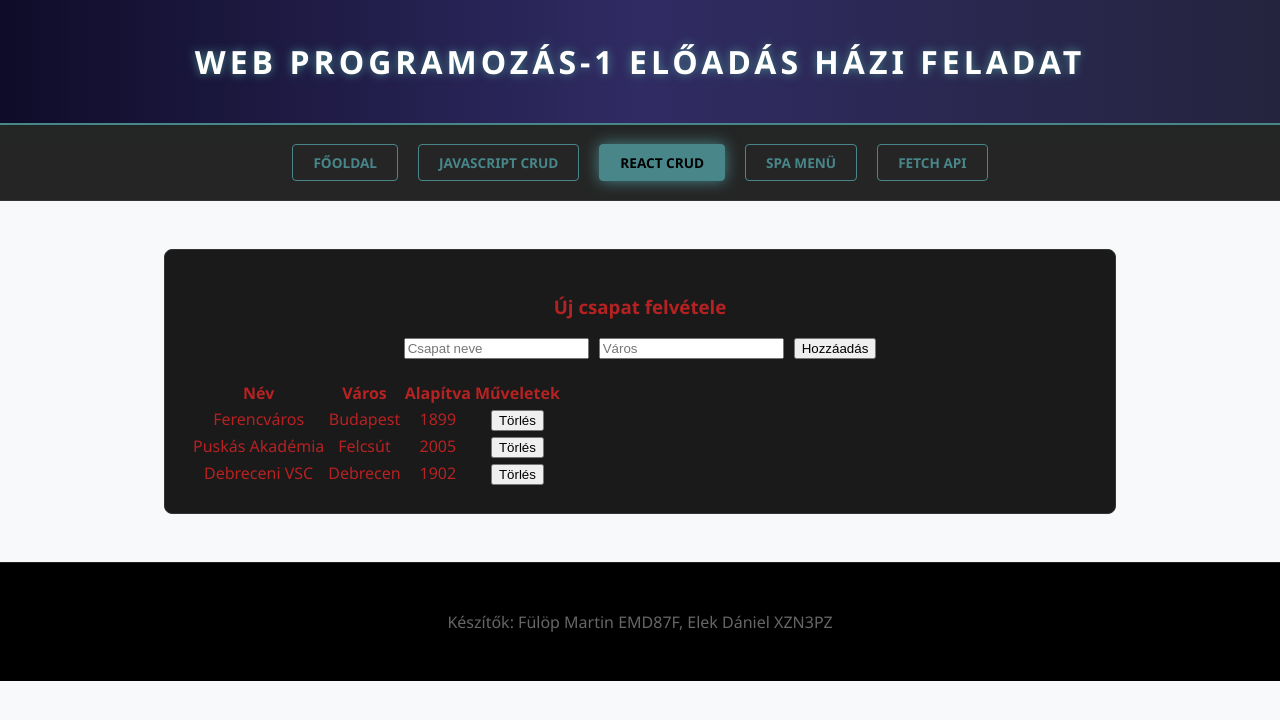
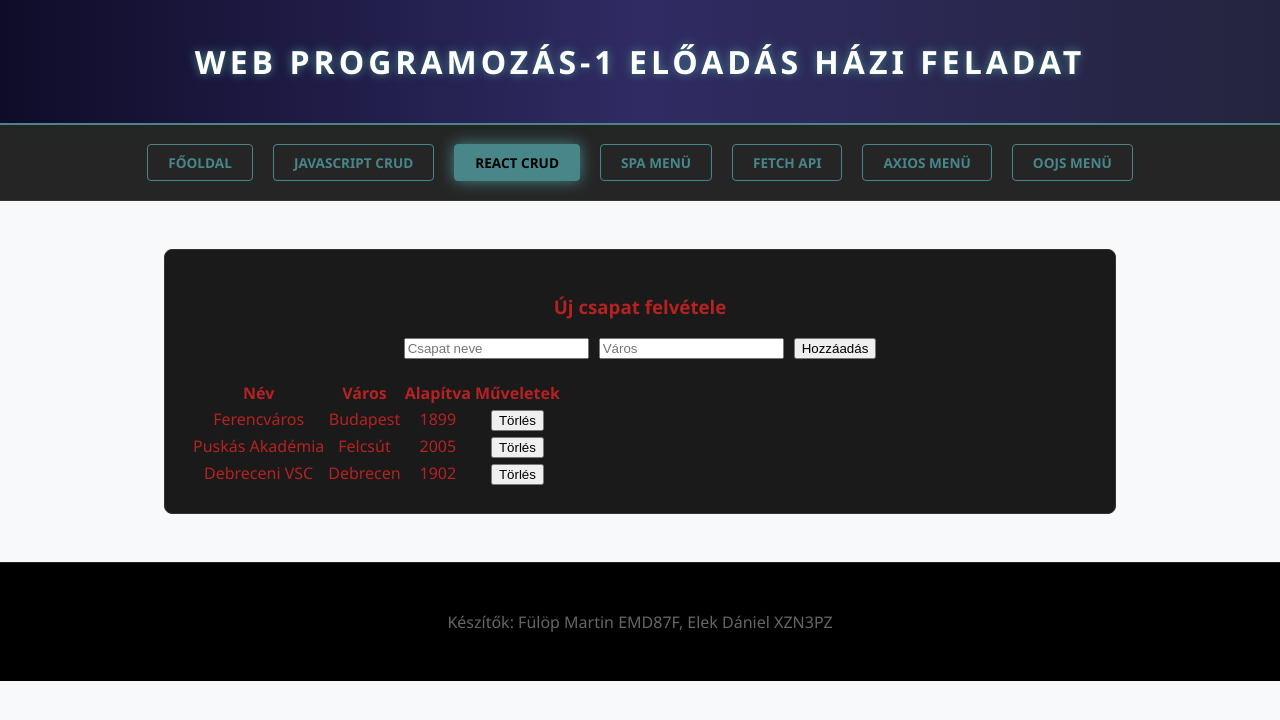
Before and after one commit to elekdaniel67/WebProg-el-ad-s-beadand-, a React (Vite) app in the folder WEB-REACT/: page / in a window 1280 px wide. Shown: the top 720 px of the page. Built offline with nearby package versions, Linux system fonts and the light colour scheme.

Commit message:
Menü bővítés

```diff
--- a/WEB-REACT/index.html
+++ b/WEB-REACT/index.html
@@ -9,5 +9,6 @@
   <body>
     <div id="root"></div>
     <script type="module" src="/src/main.jsx"></script>
+    <script type="module" src="src/main.jsx"></script>
   </body>
 </html>
--- a/WEB-REACT/src/App.jsx
+++ b/WEB-REACT/src/App.jsx
@@ -47,6 +47,8 @@ function App() {
           <a href="#" className="active">REACT CRUD</a>
           <a href="../../spa.html">SPA MENÜ</a>
           <a href="../../fetchapi.html">FETCH API</a>
+          <a href="axios.html">Axios Menü</a>
+          <a href="oojs.html">OOJS Menü</a>
       </nav>
 
       <main>
```
